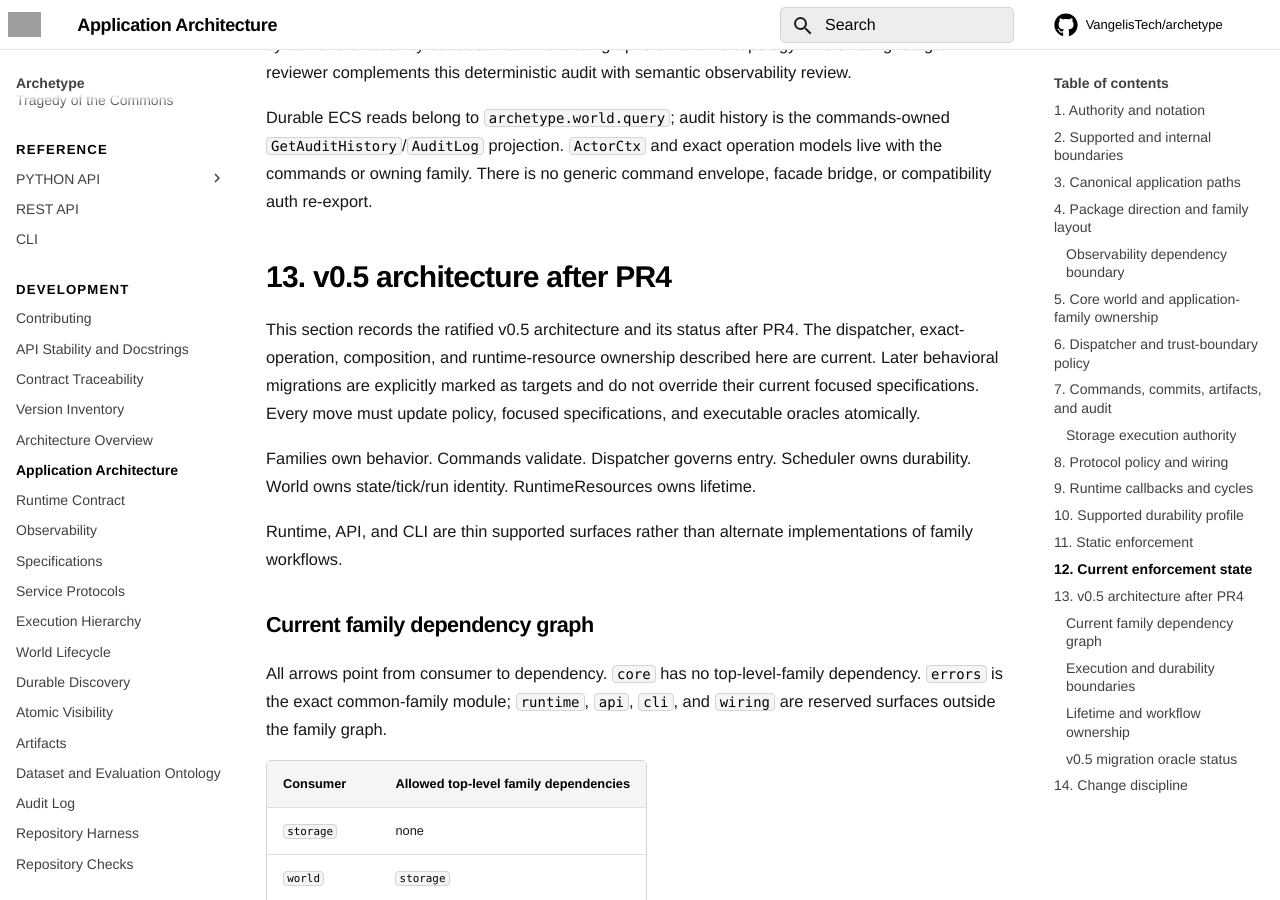
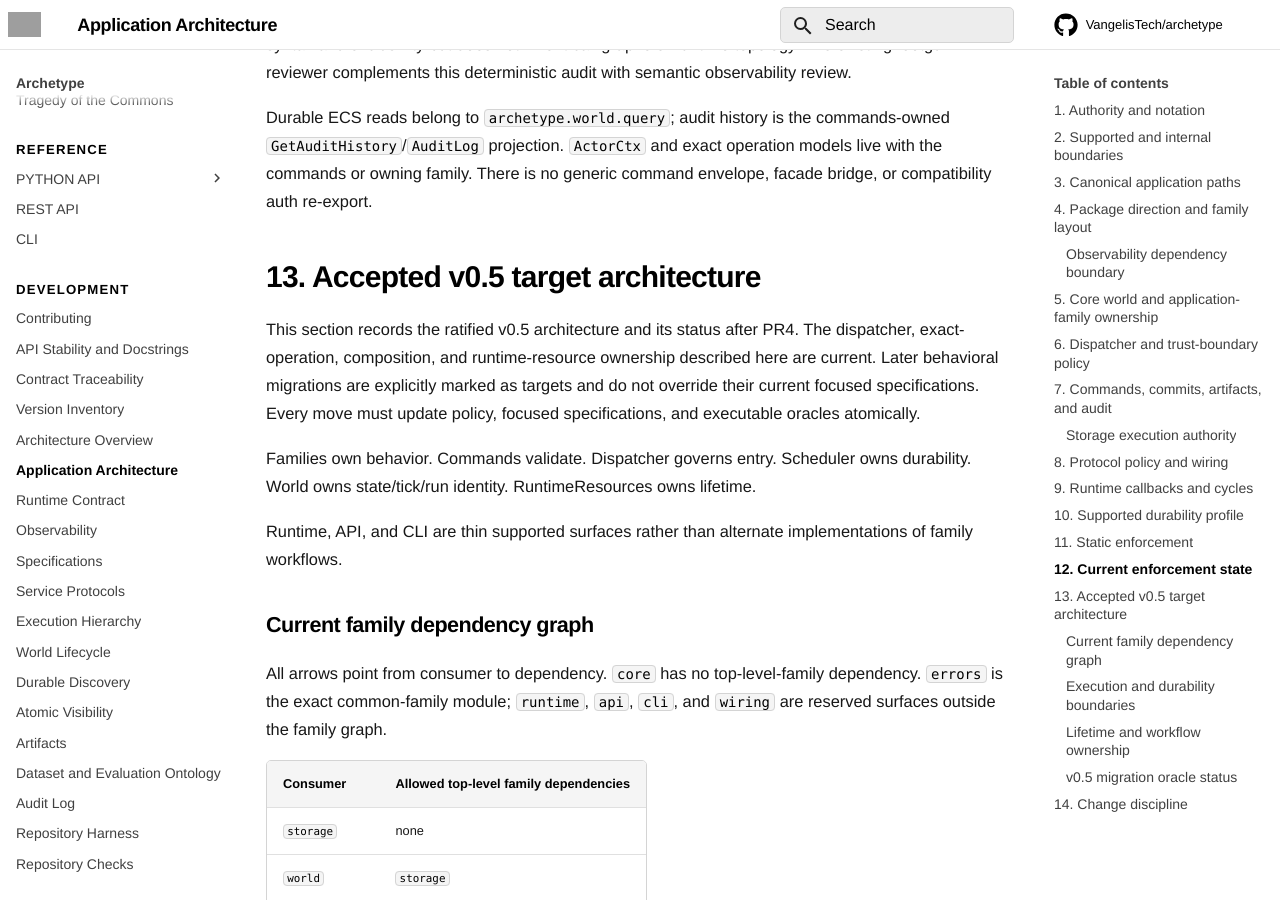
Before and after one commit to VangelisTech/archetype, an MkDocs documentation site: the page built from docs/guide/application-architecture.md, in a window 1280 px wide and 900 px high, scrolled down 15810 px. Built offline with MkDocs 1.6.1 and Material for MkDocs 9.7.7, drawn with Linux system fonts in a browser that asks for light colours; comment, search, counter and statistics services are not loaded; grey boxes are pictures that could not be loaded.

```diff
--- a/docs/guide/application-architecture.md
+++ b/docs/guide/application-architecture.md
@@ -585,7 +585,7 @@
 operation models live with the commands or owning family. There is no generic
 command envelope, facade bridge, or compatibility auth re-export.
 
-## 13. v0.5 architecture after PR4
+## 13. Accepted v0.5 target architecture
 
 This section records the ratified v0.5 architecture and its status after PR4.
 The dispatcher, exact-operation, composition, and runtime-resource ownership
```
